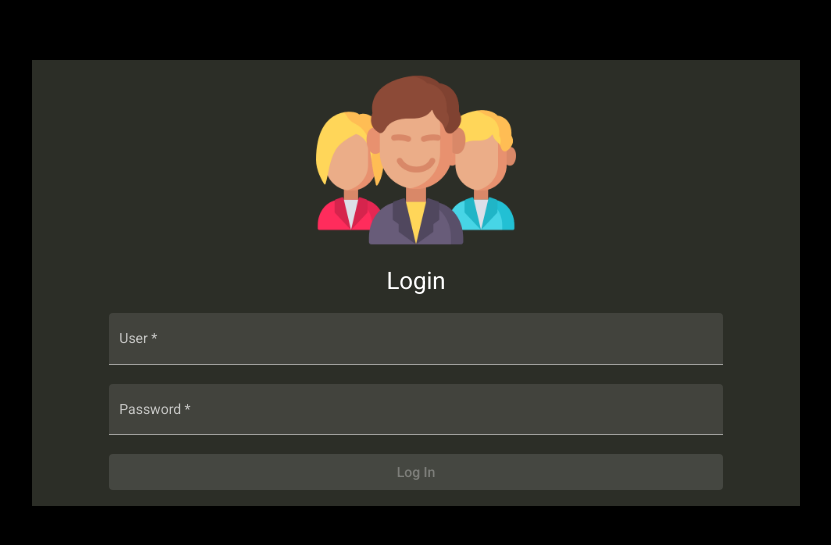
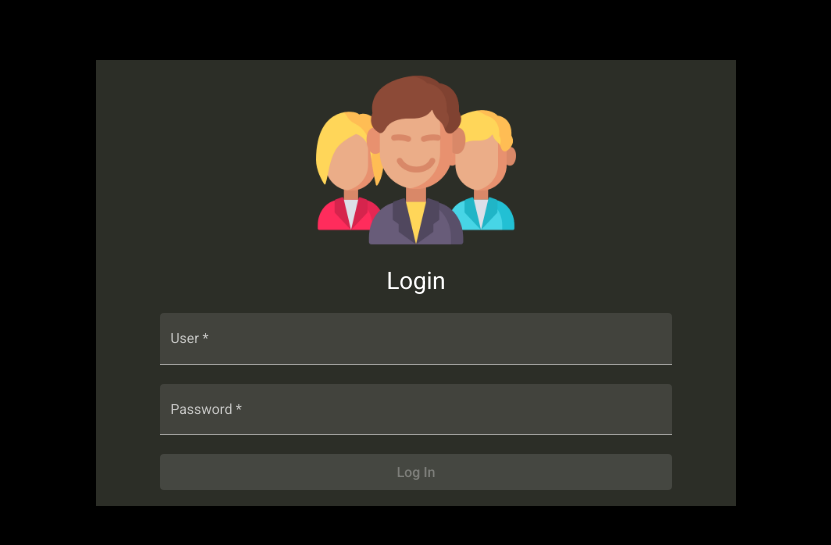
Before and after one commit to afran012/Data-Warehouse, an Angular app in the folder material/: page / in a window 1280 px wide. Shown: the part 117-662 px from the top of the page, without its empty margins (224-1055 px from the left). Built offline with nearby package versions, Linux system fonts and the light colour scheme.

Commit message:
add spinner

```diff
--- a/material/src/app/app.module.ts
+++ b/material/src/app/app.module.ts
@@ -13,6 +13,8 @@ import { MatFormFieldModule } from '@angular/material/form-field';
 import {MatInputModule} from '@angular/material/input';
 import {MatIconModule} from '@angular/material/icon';
 import {MatButtonModule} from '@angular/material/button';
+import {MatSnackBarModule} from '@angular/material/snack-bar';
+import {MatProgressSpinnerModule} from '@angular/material/progress-spinner';
 
 // COMPONENTES
 import { LoginComponent } from './components/login/login.component';
@@ -32,7 +34,9 @@ import { LoginComponent } from './components/login/login.component';
     MatInputModule,
     MatIconModule,
     MatButtonModule,
-    ReactiveFormsModule
+    ReactiveFormsModule,
+    MatSnackBarModule,
+    MatProgressSpinnerModule
   ],
   providers: [],
   bootstrap: [AppComponent]
--- a/material/src/app/components/login/login.component.html
+++ b/material/src/app/components/login/login.component.html
@@ -1,7 +1,9 @@
 
 <body class="body">
     <section class="login">
-        <form [formGroup]="form" (ngSubmit)="ingresar()">
+        <mat-spinner *ngIf="loading" diameter='50' color="accent" class="spinner-login"></mat-spinner>
+
+        <form *ngIf="!loading" [formGroup]="form" (ngSubmit)="ingresar()">
             <img src="../../../assets/user.png"  class="img-user" alt="">
             <h1>Login</h1>
             <mat-form-field class="user-label" appearance="fill" color="accent">
@@ -15,7 +17,5 @@
             <br>
             <button type="submit" class="login-btn" mat-raised-button color="accent" [disabled]="form.invalid" >Log In</button>
         </form>
-
     </section>
-
 </body>
--- a/material/src/app/components/login/login.component.scss
+++ b/material/src/app/components/login/login.component.scss
@@ -2,7 +2,7 @@
   display: flex;
   justify-content: center;
   align-items: center;
-    height: 100% ;
+  height: 100%;
   width: 100%;
   background-color: black;
   color: white;
@@ -14,7 +14,7 @@
     align-items: center;
     flex-direction: column;*/
   background-color: rgb(44, 46, 39);
-    width: 60%;
+  width: 50%;
   //height: 60%;
   text-align: center;
 }
@@ -25,7 +25,8 @@
   max-height: 200px;
 }
 
-.password-label , .user-label {
+.password-label,
+.user-label {
   width: 80%;
 }
 
@@ -34,3 +35,7 @@
   height: 15%;
   margin-bottom: 1rem;
 }
+
+.spinner-login {
+  margin: 0 auto;
+}
--- a/material/src/app/components/login/login.component.ts
+++ b/material/src/app/components/login/login.component.ts
@@ -1,5 +1,6 @@
 import { Component, OnInit } from '@angular/core';
 import { FormBuilder, FormGroup, Validators } from '@angular/forms';
+import {MatSnackBar} from '@angular/material/snack-bar';
 
 @Component({
   selector: 'app-login',
@@ -8,8 +9,9 @@ import { FormBuilder, FormGroup, Validators } from '@angular/forms';
 })
 export class LoginComponent implements OnInit {
   form: FormGroup;
+  loading = false;
 
-  constructor(private fb:FormBuilder) {
+  constructor(private fb:FormBuilder, private _snackBar: MatSnackBar) {
     this.form = this.fb.group({
       username : ['', Validators.required],
       password : ['', Validators.required]
@@ -26,8 +28,27 @@ export class LoginComponent implements OnInit {
     console.log(username)
     console.log(password)
     if (username == "airan" && password == "franco") {
+      //redireccionmos al dashboeard
+      this.fakeLoading()
+    }
+    else {
+      // MEnsaje de error
+      this.error()
+    }
+  }
+  error(){
+    this._snackBar.open('User or password incorrect', '', {
+      duration: 5000,
+      horizontalPosition: 'center',
+      verticalPosition: 'bottom'
+    })
+  }
 
-    }
+  fakeLoading() {
+    this.loading = true;
+    setTimeout(() => {
+      this.loading = true;
+    }, 1500);
   }
 
 }
```
Lines whose indentation alone changed are shown as unchanged.
